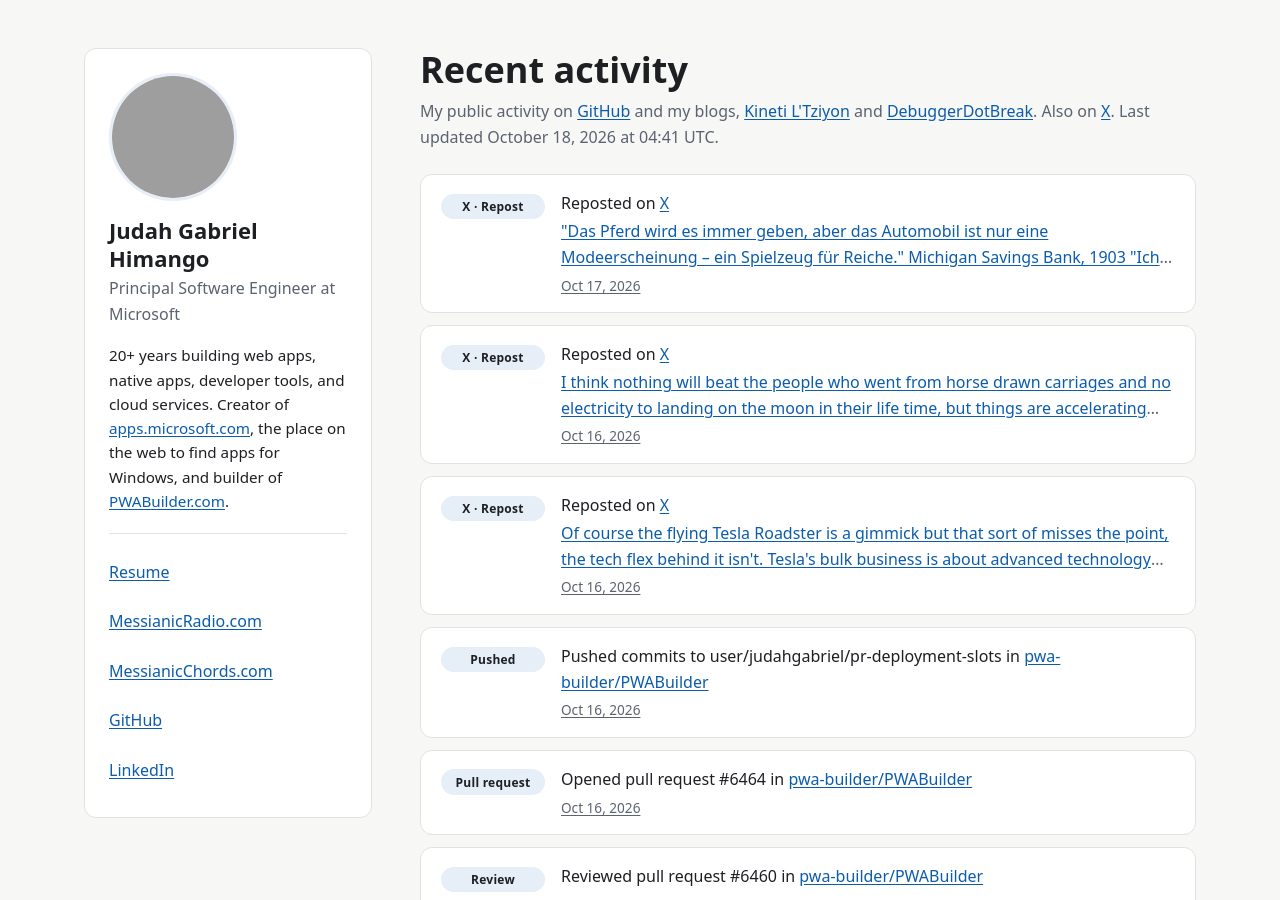
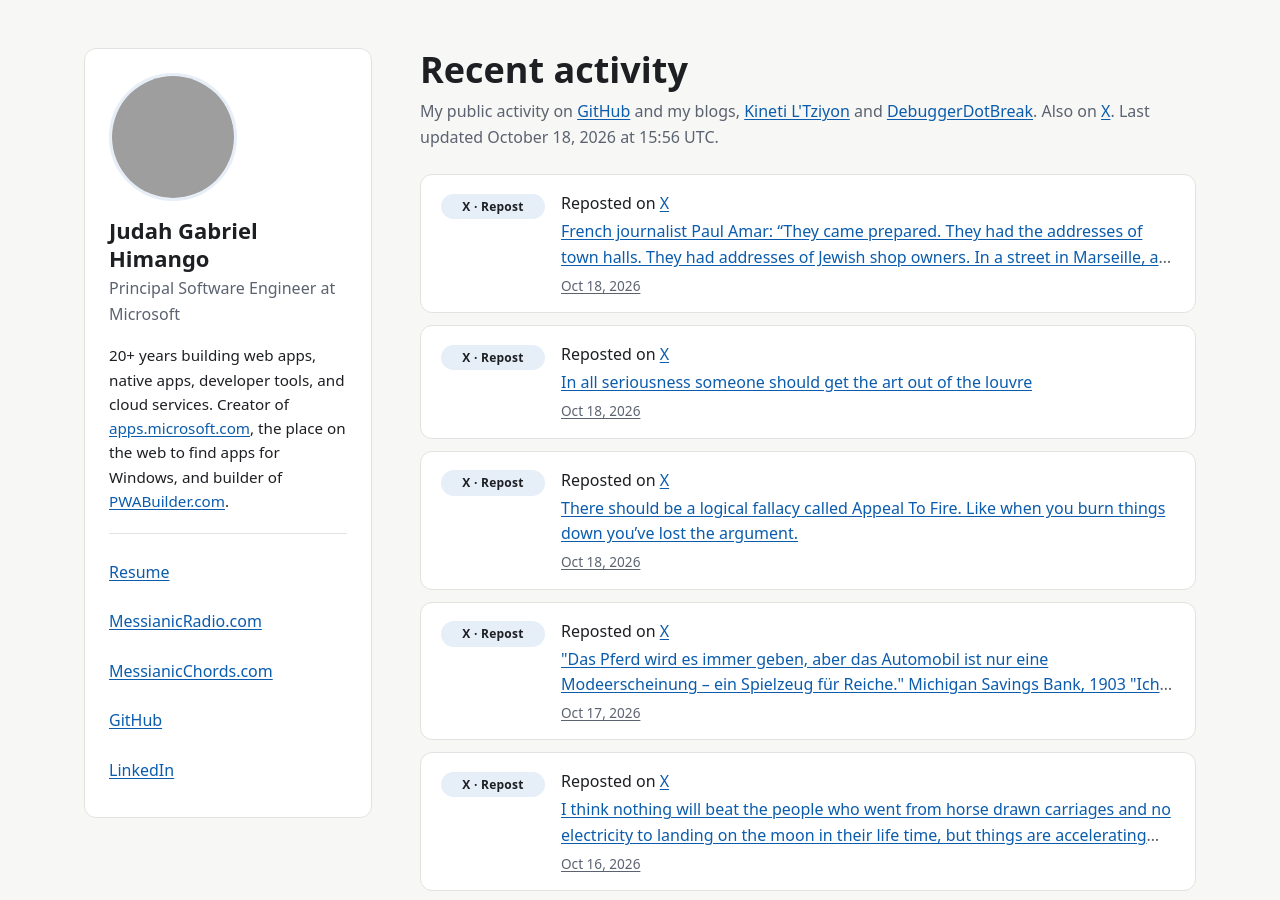
Before and after one commit to JudahGabriel/JudahGabriel.github.io, a Jekyll site: the page built from index.html, in a window 1280 px wide and 900 px high. Built offline with Jekyll 4.4.1, drawn with Linux system fonts in a browser that asks for light colours; grey boxes are pictures that could not be loaded.

Commit message:
Refresh activity feed

```diff
--- a/_data/activity.json
+++ b/_data/activity.json
@@ -1,7 +1,46 @@
 {
-  "generated_at": "2026-10-18T04:41:22.751Z",
-  "x_since_id": "2111473691234283763",
+  "generated_at": "2026-10-18T15:56:04.021Z",
+  "x_since_id": "2111838330749165713",
   "items": [
+    {
+      "id": "x-2111838330749165713",
+      "source": "x",
+      "kind": "x",
+      "label": "X · Repost",
+      "action": "Reposted on",
+      "context": "X",
+      "context_url": "https://x.com/judahgabriel",
+      "title": "French journalist Paul Amar: “They came prepared. They had the addresses of town halls. They had addresses of Jewish shop owners. In a street in Marseille, all businesses owned by Jews were set on fire. Businesses run by Muslims weren’t” https://t.co/zudahbmw7p",
+      "url": "https://x.com/i/web/status/2111787520900112759",
+      "created_at": "2026-10-18T15:14:28.000Z",
+      "media": []
+    },
+    {
+      "id": "x-2111720720648835136",
+      "source": "x",
+      "kind": "x",
+      "label": "X · Repost",
+      "action": "Reposted on",
+      "context": "X",
+      "context_url": "https://x.com/judahgabriel",
+      "title": "In all seriousness someone should get the art out of the louvre",
+      "url": "https://x.com/i/web/status/2111572749411885353",
+      "created_at": "2026-10-18T07:27:08.000Z",
+      "media": []
+    },
+    {
+      "id": "x-2111702258983551381",
+      "source": "x",
+      "kind": "x",
+      "label": "X · Repost",
+      "action": "Reposted on",
+      "context": "X",
+      "context_url": "https://x.com/judahgabriel",
+      "title": "There should be a logical fallacy called Appeal To Fire. Like when you burn things down you’ve lost the argument.",
+      "url": "https://x.com/i/web/status/2111567513012089249",
+      "created_at": "2026-10-18T06:13:46.000Z",
+      "media": []
+    },
     {
       "id": "x-2111473691234283763",
       "source": "x",
```
